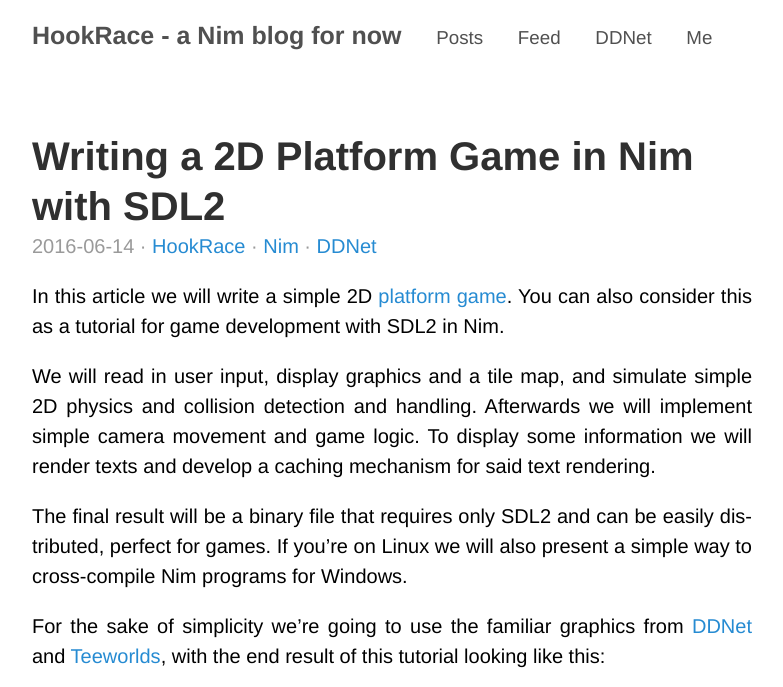
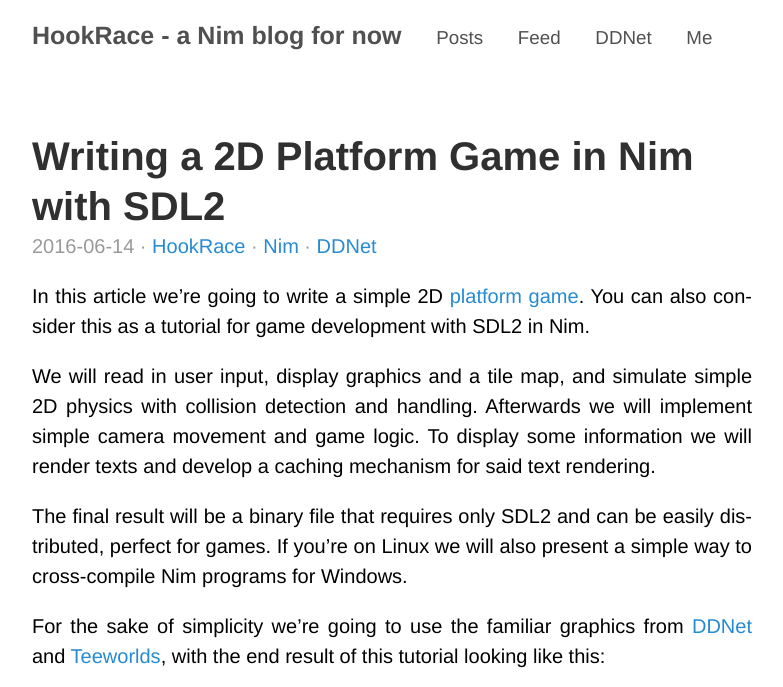
Before and after one commit to HookRace/hookrace-web, a Jekyll site: the page built from www/_posts/2016-06-14-writing-a-2d-platform-game-in-nim-with-sdl2.markdown, in a window 1280 px wide and 900 px high, cut to the strip 0-687 px from the top of the window. Shown: the whole strip, without its empty margins (248-1031 px from the left). Built offline with Jekyll 4.4.1, drawn with Linux system fonts in a browser that asks for light colours; Markdown is read by kramdown in place of the engine named in the settings; some of the changed text lies outside the part shown.

```diff
--- a/www/_posts/2016-06-14-writing-a-2d-platform-game-in-nim-with-sdl2.markdown
+++ b/www/_posts/2016-06-14-writing-a-2d-platform-game-in-nim-with-sdl2.markdown
@@ -5,12 +5,10 @@
 permalink: /blog/writing-a-2d-platform-game-in-nim-with-sdl2/
 ---
 
-In this article we will write a simple 2D [platform
-game](https://en.wikipedia.org/wiki/Platform_game). You can also consider this
-as a tutorial for game development with SDL2 in Nim.
+In this article we're going to write a simple 2D [platform game](https://en.wikipedia.org/wiki/Platform_game). You can also consider this as a tutorial for game development with SDL2 in Nim.
 
 We will read in user input, display graphics and a tile map, and simulate
-simple 2D physics and collision detection and handling. Afterwards we will
+simple 2D physics with collision detection and handling. Afterwards we will
 implement simple camera movement and game logic. To display some information we
 will render texts and develop a caching mechanism for said text rendering.
 
```
Also changed, not shown: other parts of www/_posts/2016-06-14-writing-a-2d-platform-game-in-nim-with-sdl2.markdown (+2 -0 lines).
